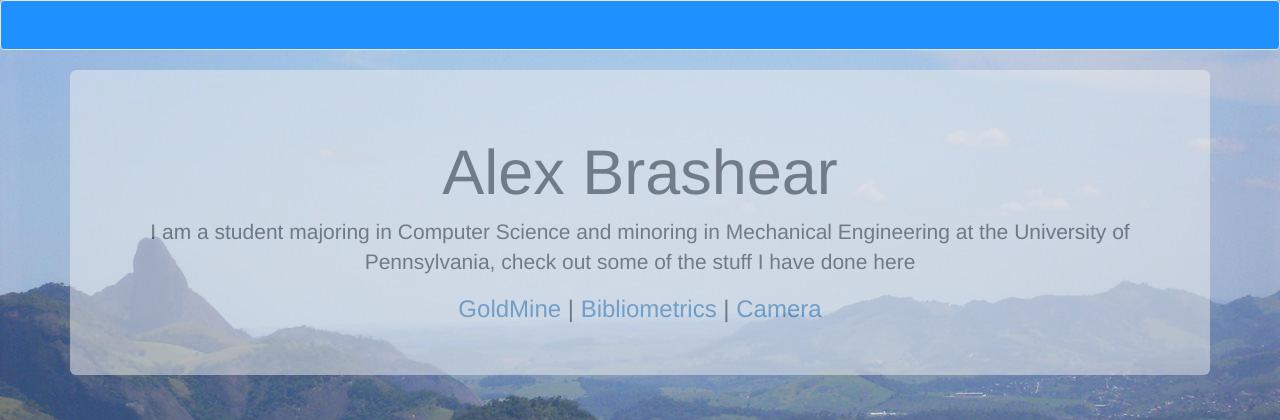
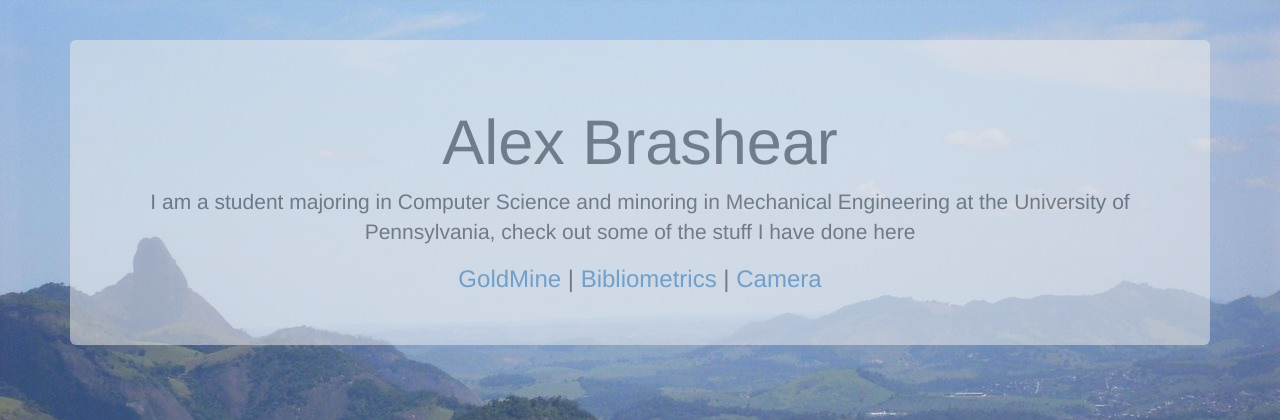
Before and after one commit to alexbrashear/alex_brashear, a Django app: page / in a window 1280 px wide. Shown: the top 420 px of the page. Run offline with Django 3.2, Linux system fonts and the light colour scheme; some libraries are stand-ins or nearby versions.

Commit message:
removed nav bar

```diff
--- a/alex_brashear/templates/index.html
+++ b/alex_brashear/templates/index.html
@@ -10,9 +10,9 @@
 	</title>
 </head>
 <body background="cach.jpg">
-	<nav class="navbar navbar-default navigation">
 
-	</nav>
+	<br><br>
+
 	<div class="container">
 
 		<div class="jumbotron header">
@@ -38,9 +38,9 @@
 			<i class="fa fa-facebook-square fa-4x fa-fw"></i>
 			<i class="fa fa-envelope-o fa-4x fa-fw"></i>
 			<i class="fa fa-file-text fa-4x fa-fw"></i>
-			<br>
+			<br><br>
 			<img src="../static/img/me.jpeg" align="center">
-
+			<br><br>
 	</div>
 		<div class="goldmine" id="goldmine">
 			<div class="container">
```
